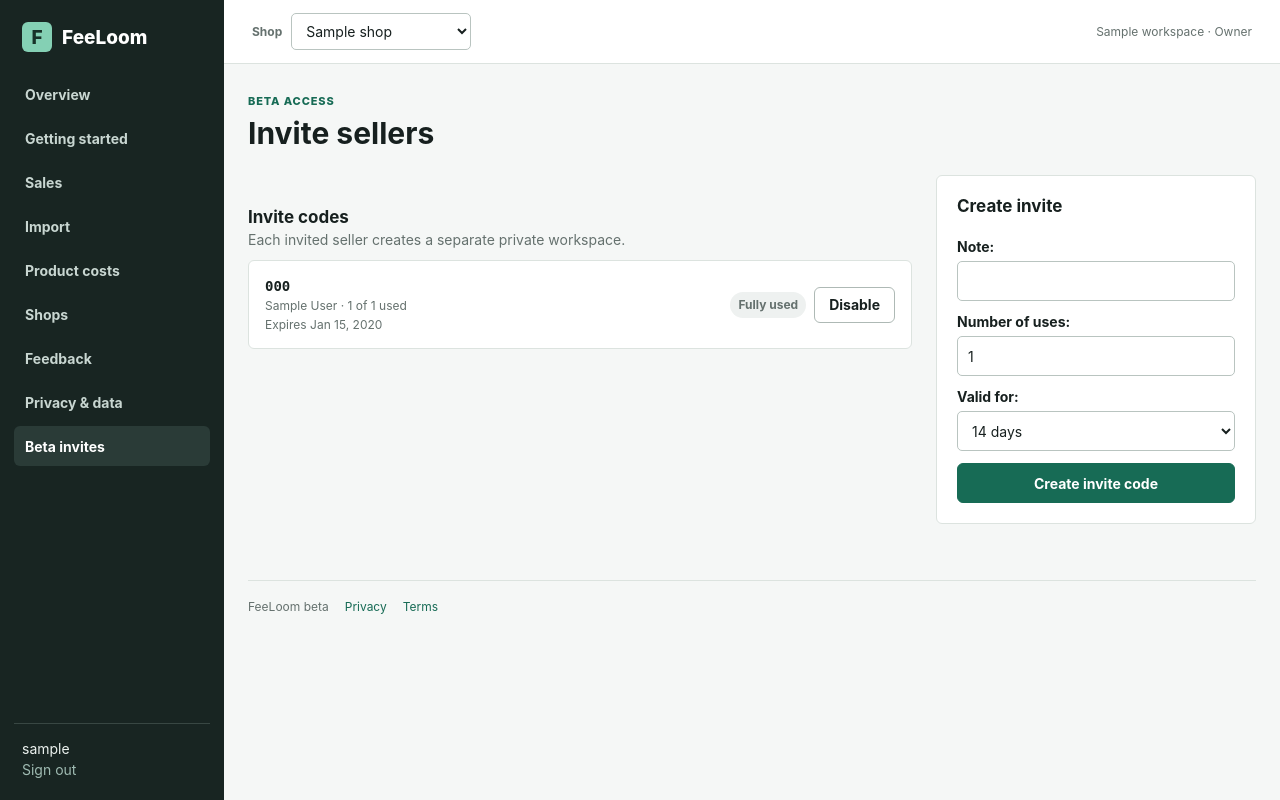
After one commit to sdepsen-coder/FeeLoom, a Django app: page /beta-invites/ in a window 1280 px wide. The commit adds this page. Run offline with Django 5.2, Linux system fonts and the light colour scheme; a user stored in the database is signed in; tables that the repository leaves empty hold one stand-in row (values such as "Sample post").

Commit message:
Add invite-only beta access

```diff
--- a/accounts/forms.py
+++ b/accounts/forms.py
@@ -1,9 +1,14 @@
 from django import forms
 from django.contrib.auth.forms import UserCreationForm
 from django.contrib.auth.models import User
+from datetime import timedelta
+from django.utils import timezone
+
+from .models import BetaInvite
 
 
 class SignupForm(UserCreationForm):
+    invite_code = forms.CharField(max_length=20, label="Beta invite code")
     email = forms.EmailField()
     workspace_name = forms.CharField(max_length=160, label="Business name")
     shop_name = forms.CharField(max_length=160, label="Etsy shop name")
@@ -13,10 +18,46 @@ class SignupForm(UserCreationForm):
 
     class Meta:
         model = User
-        fields = ("username", "email", "workspace_name", "shop_name", "accept_terms")
+        fields = ("invite_code", "username", "email", "workspace_name", "shop_name", "accept_terms")
 
     def clean_email(self):
         email = self.cleaned_data["email"].strip().lower()
         if User.objects.filter(email__iexact=email).exists():
             raise forms.ValidationError("An account with this email already exists.")
         return email
+
+    def clean_invite_code(self):
+        code = self.cleaned_data["invite_code"].strip().upper()
+        invite = BetaInvite.objects.filter(code__iexact=code).first()
+        if not invite or not invite.is_available:
+            raise forms.ValidationError("This invite code is invalid, expired, or fully used.")
+        return code
+
+
+class BetaInviteForm(forms.ModelForm):
+    valid_for_days = forms.TypedChoiceField(
+        label="Valid for",
+        coerce=int,
+        choices=((7, "7 days"), (14, "14 days"), (30, "30 days")),
+        initial=14,
+    )
+
+    class Meta:
+        model = BetaInvite
+        fields = ("label", "max_uses")
+        labels = {"label": "Note", "max_uses": "Number of uses"}
+        widgets = {"max_uses": forms.NumberInput(attrs={"min": 1, "max": 10})}
+
+    def clean_max_uses(self):
+        max_uses = self.cleaned_data["max_uses"]
+        if max_uses > 10:
+            raise forms.ValidationError("An invite can be used at most 10 times.")
+        return max_uses
+
+    def save_for(self, *, workspace, user):
+        invite = self.save(commit=False)
+        invite.workspace = workspace
+        invite.created_by = user
+        invite.expires_at = timezone.now() + timedelta(days=self.cleaned_data["valid_for_days"])
+        invite.save()
+        return invite
--- a/dashboard/static/app.css
+++ b/dashboard/static/app.css
@@ -70,6 +70,6 @@ input:focus,select:focus { outline:3px solid #cce7dc; border-color:var(--green);
 .feedback-layout { width:min(620px,100%); }.feedback-panel { padding:24px; }.feedback-thanks { display:grid; justify-items:start; gap:12px; }.feedback-thanks strong { font-size:24px; }.feedback-thanks p { margin:0; color:var(--muted); }
 .setup-banner { display:flex; align-items:center; justify-content:space-between; gap:18px; margin-bottom:18px; padding:16px 18px; border:1px solid #acd2c4; border-radius:6px; background:var(--green-soft); }.setup-banner>div { display:grid; gap:4px; }.setup-banner span,.setup-count,.sample-panel p { color:var(--muted); }.setup-layout { display:grid; grid-template-columns:minmax(0,1fr) 320px; gap:24px; align-items:start; }.setup-list { display:grid; gap:8px; }.setup-step { min-height:68px; display:grid; grid-template-columns:34px minmax(0,1fr) auto; align-items:center; gap:12px; padding:12px 14px; border:1px solid var(--line); border-radius:6px; background:var(--panel); }.step-marker { width:30px; height:30px; display:grid; place-items:center; border-radius:50%; color:var(--muted); background:#eef1f0; font-weight:800; }.step-done .step-marker { color:var(--green); background:var(--green-soft); }.sample-panel { display:grid; gap:12px; }.sample-panel p { margin:0; }.setup-complete { display:flex; justify-content:space-between; gap:16px; margin-top:20px; padding:16px; border:1px solid #acd2c4; border-radius:6px; background:var(--green-soft); }
 .privacy-layout { width:min(760px,100%); display:grid; gap:14px; }.data-panel { display:grid; justify-items:start; gap:14px; }.data-panel p,.danger-panel p { margin:0; color:var(--muted); line-height:1.55; }.data-panel small { color:var(--muted); }.danger-panel { border-color:#e5b5aa; }.danger-panel h2 { color:#8f3525; }.danger-button { min-height:40px; padding:0 14px; border:1px solid #a83f2d; border-radius:6px; color:#fff; background:#a83f2d; font-weight:750; cursor:pointer; }.danger-button:hover { background:#8f3525; }
-.site-footer { display:flex; align-items:center; gap:16px; width:min(1240px,calc(100% - 48px)); margin:auto auto 0; padding:18px 0 28px; border-top:1px solid var(--line); color:var(--muted); font-size:12px; }.legal-document { width:min(760px,100%); }.legal-document header { margin-bottom:30px; }.legal-document header>p:last-child { margin-top:8px; color:var(--muted); }.legal-document section { padding:20px 0; border-top:1px solid var(--line); }.legal-document section p { margin:8px 0 0; color:var(--muted); line-height:1.7; }
+.site-footer { display:flex; align-items:center; gap:16px; width:min(1240px,calc(100% - 48px)); margin:auto auto 0; padding:18px 0 28px; border-top:1px solid var(--line); color:var(--muted); font-size:12px; }.legal-document { width:min(760px,100%); }.legal-document header { margin-bottom:30px; }.legal-document header>p:last-child { margin-top:8px; color:var(--muted); }.legal-document section { padding:20px 0; border-top:1px solid var(--line); }.legal-document section p { margin:8px 0 0; color:var(--muted); line-height:1.7; }.invite-layout { grid-template-columns:minmax(0,1fr) 320px; }.invite-share { display:flex; align-items:center; gap:8px; }.invite-code { padding:9px 12px; border:1px solid #85bda8; border-radius:5px; color:var(--green); background:#fff; font-size:17px; font-weight:800; letter-spacing:.08em; }
 @media (max-width:900px) { .app-shell{grid-template-columns:1fr}.sidebar{position:static;width:100%;height:auto;padding:12px 16px;flex-direction:row;align-items:center;gap:16px;overflow-x:auto}.brand{padding:0}.side-nav{display:flex}.side-nav a{white-space:nowrap}.sidebar-footer{display:none}.metric-grid{grid-template-columns:repeat(2,minmax(0,1fr))}.split-layout,.detail-grid,.setup-layout{grid-template-columns:1fr} }
 @media (max-width:600px) { .page{width:min(100% - 24px,1240px);padding-top:22px}.topbar{height:auto;min-height:64px;padding:10px 12px}.topbar-meta{display:none!important}.shop-switcher{width:100%}.shop-switcher select{flex:1;min-width:0}.brand span:last-child{display:none}.metric-grid,.import-result{grid-template-columns:1fr}.filter-bar{align-items:stretch;flex-direction:column}.page-heading,.section-heading,.shop-row,.setup-banner,.setup-complete{align-items:flex-start;flex-direction:column;gap:8px}.setup-step{grid-template-columns:34px minmax(0,1fr)}.setup-step a{grid-column:1/-1;width:100%}h1{font-size:25px} }
--- a/dashboard/urls.py
+++ b/dashboard/urls.py
@@ -1,6 +1,6 @@
 from django.urls import path
 
-from .views import dashboard, delete_workspace, download_sample_csv, export_sales, export_workspace_data, feedback, getting_started, import_sales, privacy_data, product_costs, sale_detail, sales_table, shops, switch_shop, toggle_shop
+from .views import beta_invites, dashboard, delete_workspace, download_sample_csv, export_sales, export_workspace_data, feedback, getting_started, import_sales, privacy_data, product_costs, sale_detail, sales_table, shops, switch_shop, toggle_invite, toggle_shop
 
 
 urlpatterns = [
@@ -17,6 +17,8 @@ urlpatterns = [
     path("privacy-data/", privacy_data, name="privacy_data"),
     path("privacy-data/export/", export_workspace_data, name="export_workspace_data"),
     path("privacy-data/delete/", delete_workspace, name="delete_workspace"),
+    path("beta-invites/", beta_invites, name="beta_invites"),
+    path("beta-invites/<int:invite_id>/toggle/", toggle_invite, name="toggle_invite"),
     path("getting-started/", getting_started, name="getting_started"),
     path("sample-data/etsy-orders.csv", download_sample_csv, name="download_sample_csv"),
 ]
--- a/dashboard/views.py
+++ b/dashboard/views.py
@@ -16,7 +16,8 @@ from django.urls import reverse
 from django.utils import timezone
 from django.utils.http import url_has_allowed_host_and_scheme
 
-from accounts.models import LegalAcceptance
+from accounts.forms import BetaInviteForm
+from accounts.models import BetaInvite, LegalAcceptance
 from integrations.models import EtsyConnection, EtsySyncRun
 from sales.importers import CSVImportError, import_etsy_orders
 from sales.models import FeeLine, ImportBatch, Order, OrderItem, ProductCost
@@ -334,6 +335,11 @@ def export_workspace_data(request):
                 "id", "version", "accepted_at"
             )
         ),
+        "beta_invites": list(
+            BetaInvite.objects.filter(workspace=workspace).order_by("id").values(
+                "id", "code", "label", "max_uses", "use_count", "expires_at", "is_active", "created_at"
+            )
+        ),
         "shops": [
             {
                 "id": shop.id,
@@ -429,6 +435,42 @@ def delete_workspace(request):
 
 
 @login_required
+def beta_invites(request):
+    context = workspace_context(request)
+    membership = context["membership"]
+    if not is_workspace_owner(request, membership):
+        raise PermissionDenied
+    form = BetaInviteForm(request.POST or None)
+    if request.method == "POST" and form.is_valid():
+        invite = form.save_for(workspace=membership.workspace, user=request.user)
+        return redirect(f"{reverse('beta_invites')}?created={invite.id}")
+    invites = membership.workspace.beta_invites.select_related("created_by")
+    created_id = request.GET.get("created", "")
+    context.update(
+        {
+            "form": form,
+            "invites": invites,
+            "created_invite": invites.filter(id=created_id).first() if created_id.isdigit() else None,
+        }
+    )
+    return render(request, "dashboard/beta_invites.html", context)
+
+
+@login_required
+def toggle_invite(request, invite_id):
+    if request.method != "POST":
+        return redirect("beta_invites")
+    context = workspace_context(request)
+    membership = context["membership"]
+    if not is_workspace_owner(request, membership):
+        raise PermissionDenied
+    invite = get_object_or_404(BetaInvite, id=invite_id, workspace=membership.workspace)
+    invite.is_active = not invite.is_active
+    invite.save(update_fields=["is_active"])
+    return redirect("beta_invites")
+
+
+@login_required
 def getting_started(request):
     context = workspace_context(request)
     if not context["membership"]:
--- a/templates/accounts/signup.html
+++ b/templates/accounts/signup.html
@@ -3,6 +3,7 @@
 {% block content %}
   <section class="auth-panel wide">
     <p class="eyebrow">START YOUR WORKSPACE</p><h1>Create your FeeLoom account</h1>
+    <p class="form-note">FeeLoom is currently invite-only during beta.</p>
     <form method="post" class="stack-form">{% csrf_token %}{{ form.as_p }}<button class="primary-button" type="submit">Create account</button></form>
     <p class="legal-note">Read the <a href="{% url 'terms_of_service' %}" target="_blank" rel="noopener">Terms</a> and <a href="{% url 'privacy_policy' %}" target="_blank" rel="noopener">Privacy Policy</a>.</p>
     <p class="form-note">Already have an account? <a href="{% url 'login' %}">Sign in</a></p>
--- a/templates/base.html
+++ b/templates/base.html
@@ -21,6 +21,7 @@
             <a class="{% if request.resolver_match.url_name == 'shops' %}active{% endif %}" href="{% url 'shops' %}">Shops</a>
             <a class="{% if request.resolver_match.url_name == 'feedback' %}active{% endif %}" href="{% url 'feedback' %}?from={{ request.path|urlencode }}">Feedback</a>
             <a class="{% if request.resolver_match.url_name == 'privacy_data' or request.resolver_match.url_name == 'delete_workspace' %}active{% endif %}" href="{% url 'privacy_data' %}">Privacy &amp; data</a>
+            {% if membership.role == 'owner' %}<a class="{% if request.resolver_match.url_name == 'beta_invites' %}active{% endif %}" href="{% url 'beta_invites' %}">Beta invites</a>{% endif %}
           </nav>
           <div class="sidebar-footer"><span>{{ request.user.username }}</span><form method="post" action="{% url 'logout' %}">{% csrf_token %}<button class="text-button" type="submit">Sign out</button></form></div>
         {% endif %}
--- /dev/null
+++ b/templates/dashboard/beta_invites.html
@@ -0,0 +1,21 @@
+{% extends "base.html" %}
+{% block title %}Beta invites | FeeLoom{% endblock %}
+{% block content %}
+  <header class="page-heading"><div><p class="eyebrow">BETA ACCESS</p><h1>Invite sellers</h1></div></header>
+  {% if created_invite %}<div class="setup-banner"><div><strong>Invite ready</strong><span>Share this code with the seller you want to invite.</span></div><div class="invite-share"><code class="invite-code">{{ created_invite.code }}</code><button class="secondary-button compact copy-invite" type="button" data-code="{{ created_invite.code }}">Copy code</button></div></div>{% endif %}
+  <div class="split-layout invite-layout">
+    <section>
+      <div class="section-heading"><div><h2>Invite codes</h2><p>Each invited seller creates a separate private workspace.</p></div></div>
+      <div class="shop-list">
+        {% for invite in invites %}
+          <article class="shop-row">
+            <div><strong><code>{{ invite.code }}</code></strong><span>{{ invite.label|default:"Beta invite" }} · {{ invite.use_count }} of {{ invite.max_uses }} used</span><small>Expires {{ invite.expires_at|date:"M j, Y" }}</small></div>
+            <div class="actions"><span class="status {% if invite.is_available %}status-profitable{% endif %}">{% if invite.is_available %}Available{% elif invite.use_count >= invite.max_uses %}Fully used{% elif not invite.is_active %}Disabled{% else %}Expired{% endif %}</span><form method="post" action="{% url 'toggle_invite' invite.id %}">{% csrf_token %}<button class="secondary-button compact" type="submit">{% if invite.is_active %}Disable{% else %}Enable{% endif %}</button></form></div>
+          </article>
+        {% empty %}<p class="empty-state">No invite codes yet.</p>{% endfor %}
+      </div>
+    </section>
+    <aside class="form-panel"><h2>Create invite</h2><form method="post" class="stack-form">{% csrf_token %}{{ form.as_p }}<button class="primary-button" type="submit">Create invite code</button></form></aside>
+  </div>
+  <script>document.querySelectorAll(".copy-invite").forEach(function(button){button.addEventListener("click",function(){navigator.clipboard.writeText(button.dataset.code).then(function(){button.textContent="Copied";setTimeout(function(){button.textContent="Copy code";},1500);});});});</script>
+{% endblock %}
```
Also changed, not shown: accounts/admin.py (+9 -1 lines), accounts/models.py (+36 -0 lines), accounts/tests.py (+41 -1 lines), accounts/views.py (+9 -1 lines), dashboard/tests.py (+57 -1 lines), accounts/migrations/0002_betainvite.py (added).
